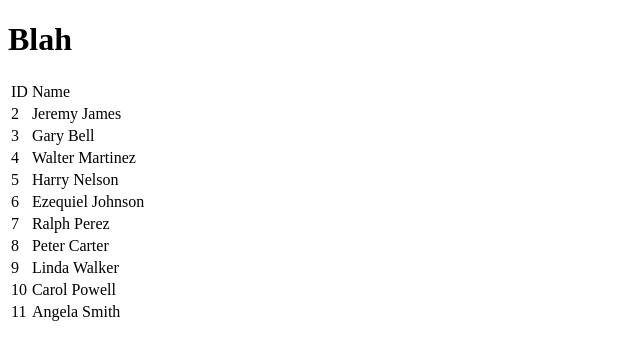
After one commit to amdewstow/easy_debug, a PHP site: page /template_example/index.php in a window 1280 px wide. The commit adds this page. Shown: the top 360 px of the page, without its empty margins (0-640 px from the left). Run offline with PHP 8.4, Linux system fonts and the light colour scheme.

Commit message:
template example

```diff
--- a/formaters.php
+++ b/formaters.php
@@ -53,6 +53,7 @@
     }
     $template_dir = "./_templates/";
     function load_template( $ff, $bk = false ) {
+        //file name as string
         global $template_dir;
         if ( ( $bk === 1 ) || ( $bk === true ) ) {
             //load one lower
@@ -82,6 +83,7 @@
         return $r;
     }
     function clean_tempalte( $s ) {
+        //html string
         global $_js_ver;
         $before             = strlen( $s );
         $ars                = array( );
@@ -124,6 +126,7 @@
         return $s;
     }
     function smart_template( $s, $ar, $looped = false ) {
+        //html string, array
         $st = microtime( true );
         global $_HOST_;
         global $_IMG_;
@@ -167,6 +170,24 @@
         } else {
             return $s;
         }
+    }
+    function multi_implode( $glue, $array ) {
+        $out = "";
+        foreach ( $array as $item ) {
+            if ( is_array( $item ) ) {
+                if ( empty( $out ) ) {
+                    $out = multi_implode( $glue, $item );
+                } else {
+                    $out .= $glue . multi_implode( $glue, $item );
+                }
+            } else {
+                if ( empty( $out ) )
+                    $out = $item;
+                else
+                    $out .= $glue . $item;
+            }
+        }
+        return $out;
     }
     function ulli_implode( $a ) {
         return '<ul><li>' . implode( '</li><li>', $a ) . '</li></ul>';
--- /dev/null
+++ b/template_example/_templates/example.html
@@ -0,0 +1,20 @@
+<!doctype html>
+<html class="no-js" lang="en">
+  <head>
+    <meta charset="utf-8">
+    <meta http-equiv="x-ua-compatible" content="ie=edge">
+    <meta name="viewport" content="width=device-width, initial-scale=1.0">
+    <meta name="theme-color" content="#ffffff">
+    <title>{_SITE_} - {_TITLE_}</title>
+  </head>
+  <body>
+    <h1>Blah</h1>
+    <table>
+      <tr>
+        <td>ID</td>
+        <td>Name</td>
+      </tr>
+      {rows}
+    </table>
+  </body>
+</html>
--- /dev/null
+++ b/template_example/_templates/example_row.html
@@ -0,0 +1,4 @@
+<tr>
+  <td>{ID}</td>
+  <td>{Name}</td>
+</tr>
--- /dev/null
+++ b/template_example/index.php
@@ -0,0 +1,31 @@
+<?php
+    require_once( '../formaters.php' );
+    $_SITE_        = "Exampel.com";
+    $_TITLE_       = " Foo Bar";
+    //load main template
+    $html          = load_template( 'example.html' );
+    //load sub templates
+    $row           = load_template( 'example_row.html' );
+    $big           = array( );
+    //exampel fake data
+    $data          = '
+    [
+    {"ID":"2","FirstName":"Jeremy","LastName":"James"},
+    {"ID":"3","FirstName":"Gary","LastName":"Bell"},
+    {"ID":"4","FirstName":"Walter","LastName":"Martinez"},
+    {"ID":"5","FirstName":"Harry","LastName":"Nelson"},
+    {"ID":"6","FirstName":"Ezequiel","LastName":"Johnson"},
+    {"ID":"7","FirstName":"Ralph","LastName":"Perez"},
+    {"ID":"8","FirstName":"Peter","LastName":"Carter"},
+    {"ID":"9","FirstName":"Linda","LastName":"Walker"},
+    {"ID":"10","FirstName":"Carol","LastName":"Powell"},
+    {"ID":"11","FirstName":"Angela","LastName":"Smith"}
+    ]';
+    $ar            = json_decode( $data, true );
+    $big[ 'rows' ] = array( );
+    //walk your data to add rows of the data
+    foreach ( $ar as $vv ) {
+        $vv[ 'Name' ]     = $vv[ 'FirstName' ] . " " . $vv[ 'LastName' ];
+        $big[ 'rows' ][ ] = smart_template( $row, $vv );
+    }
+    echo smart_template( $html, $big );
```
